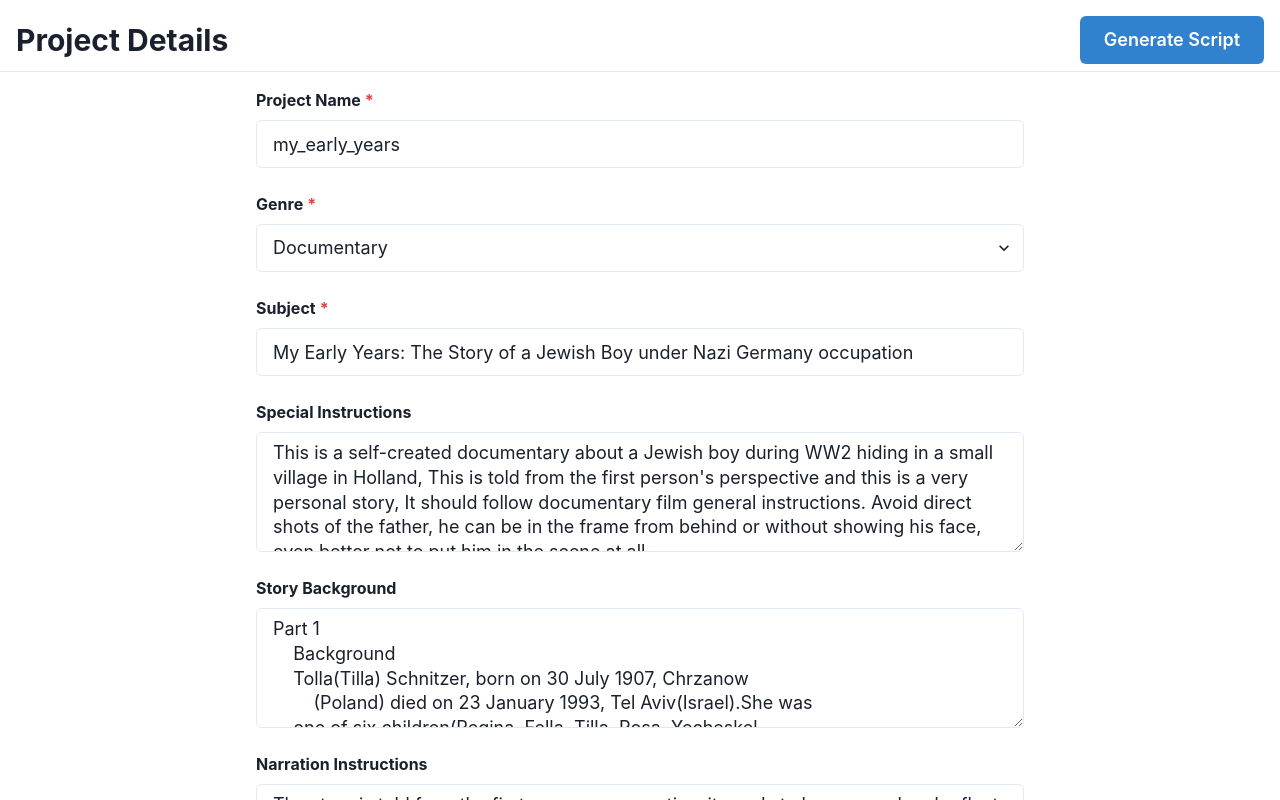
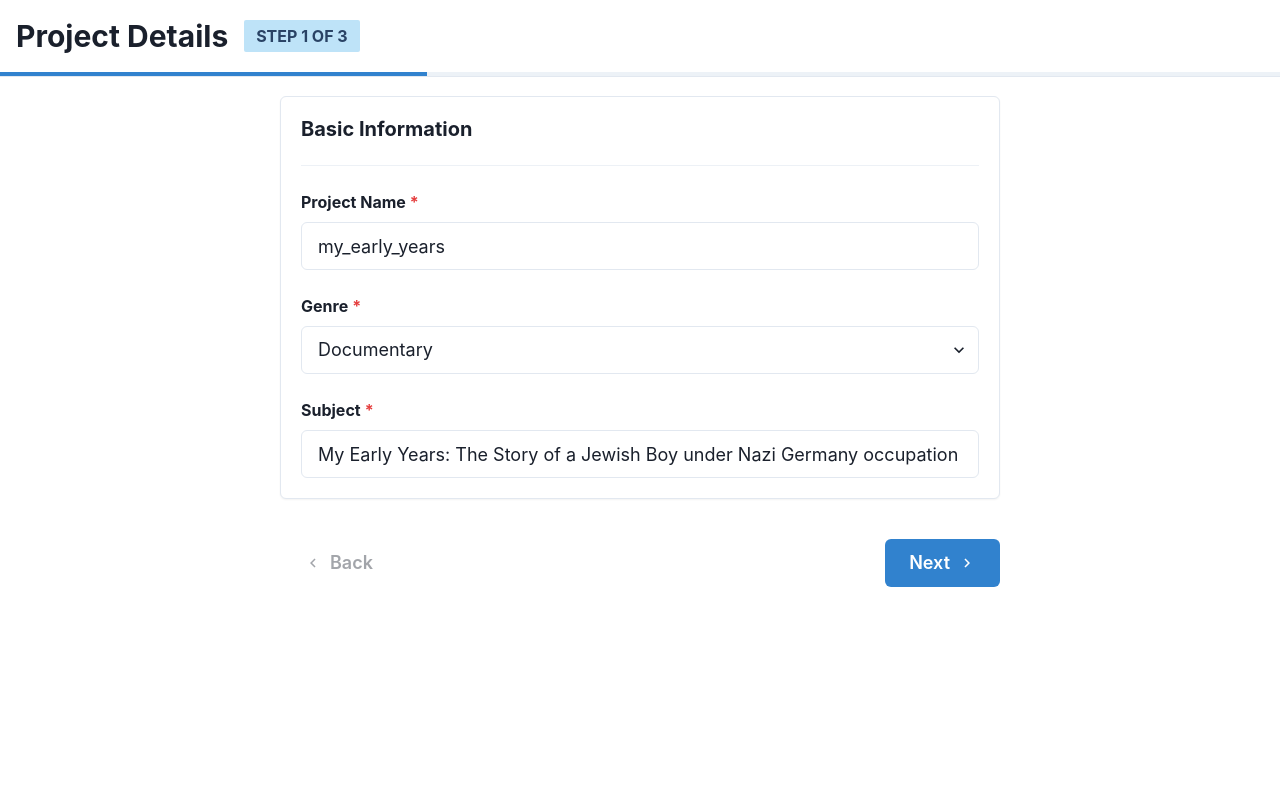
Before and after one commit to germanilia/movie_maker, a React (Create React App) app in the folder src/frontend/: page / in a window 1280 px wide. Built offline with nearby package versions, Linux system fonts and the light colour scheme.

Commit message:
Refactor ProjectDetailsForm with multi-step form, improved UI, and enhanced user experience

```diff
--- a/src/frontend/src/components/ProjectDetailsForm.tsx
+++ b/src/frontend/src/components/ProjectDetailsForm.tsx
@@ -18,7 +18,16 @@ import {
   Heading,
   HStack,
   useToast,
+  Card,
+  CardBody,
+  useColorModeValue,
+  Badge,
+  Text,
+  Divider,
+  Progress,
+  IconButton,
 } from '@chakra-ui/react';
+import { ChevronLeftIcon, ChevronRightIcon } from '@chakra-ui/icons';
 import { Script } from '../models/models';
 
 interface ProjectDetailsFormProps {
@@ -40,12 +49,15 @@ interface ProjectData {
   black_and_white: boolean;
 }
 
+const TOTAL_STEPS = 3;
+
 const ProjectDetailsForm: React.FC<ProjectDetailsFormProps> = ({
   onNext,
   setScript,
   setProjectName,
-}) => {
+}): JSX.Element => {
   const [isLoading, setIsLoading] = React.useState(false);
+  const [currentStep, setCurrentStep] = React.useState(1);
   const [projectData, setProjectData] = React.useState<ProjectData>({
     project: '',
     genre: 'documentary',
@@ -59,6 +71,11 @@ const ProjectDetailsForm: React.FC<ProjectDetailsFormProps> = ({
     black_and_white: false,
   });
   const toast = useToast();
+
+  // Color mode values
+  const bgColor = useColorModeValue('white', 'gray.800');
+  const borderColor = useColorModeValue('gray.200', 'gray.600');
+  const cardBg = useColorModeValue('gray.50', 'gray.700');
 
   // Load default data from YAML file if it exists
   React.useEffect(() => {
@@ -90,8 +107,45 @@ const ProjectDetailsForm: React.FC<ProjectDetailsFormProps> = ({
       });
   }, [setProjectName]);
 
-  const handleSubmit = async (e: React.FormEvent) => {
-    e.preventDefault();
+  const handleChange = (field: string, value: any) => {
+    setProjectData(prev => ({ ...prev, [field]: value }));
+    if (field === 'project') {
+      setProjectName(value);
+    }
+  };
+
+  const isStepValid = () => {
+    switch (currentStep) {
+      case 1:
+        return projectData.project.trim() !== '' &&
+               projectData.genre.trim() !== '' &&
+               projectData.subject.trim() !== '';
+      case 2:
+        return true; // Content instructions are optional
+      case 3:
+        return projectData.number_of_chapters >= 1 &&
+               projectData.number_of_scenes >= 1 &&
+               projectData.number_of_shots >= 1;
+      default:
+        return false;
+    }
+  };
+
+  const handleNext = () => {
+    if (currentStep < TOTAL_STEPS) {
+      setCurrentStep(prev => prev + 1);
+    } else if (isStepValid()) {
+      handleSubmit();
+    }
+  };
+
+  const handleBack = () => {
+    if (currentStep > 1) {
+      setCurrentStep(prev => prev - 1);
+    }
+  };
+
+  const handleSubmit = async () => {
     setIsLoading(true);
     try {
       const generateResponse = await fetch('http://localhost:8000/api/generate-script', {
@@ -128,60 +182,33 @@ const ProjectDetailsForm: React.FC<ProjectDetailsFormProps> = ({
     }
   };
 
-  const handleChange = (field: string, value: any) => {
-    setProjectData(prev => ({ ...prev, [field]: value }));
-    if (field === 'project') {
-      setProjectName(value);
-    }
-  };
-
+  const renderStepContent = () => {
+    switch (currentStep) {
+      case 1:
         return (
-    <Box height="100vh" overflow="hidden" position="relative">
-      {/* Top Navigation Bar */}
-      <Box
-        p={4}
-        borderBottomWidth={1}
-        bg="white"
-        position="sticky"
-        top={0}
-        zIndex={3}
-        height="72px"
-      >
-        <HStack justify="space-between" align="center">
-          <Heading size="lg">Project Details</Heading>
-          <Button
-            colorScheme="blue"
-            size="lg"
-            isLoading={isLoading}
-            loadingText="Generating Script"
-            onClick={handleSubmit}
-          >
-            Generate Script
-          </Button>
-        </HStack>
-      </Box>
-
-      {/* Main Content */}
-      <Box height="calc(100vh - 72px)" overflow="auto" p={4}>
-        <VStack spacing={6} align="stretch" maxW="container.md" mx="auto">
+          <Card shadow="sm" borderWidth="1px" borderColor={borderColor}>
+            <CardBody>
+              <VStack spacing={6} align="stretch">
+                <Heading size="md">Basic Information</Heading>
+                <Divider />
                 <FormControl isRequired>
                   <FormLabel fontWeight="bold">Project Name</FormLabel>
                   <Input
-              bg="white"
                     value={projectData.project}
                     onChange={(e) => handleChange('project', e.target.value)}
                     placeholder="Enter project name"
                     size="lg"
+                    bg={bgColor}
                   />
                 </FormControl>
 
                 <FormControl isRequired>
                   <FormLabel fontWeight="bold">Genre</FormLabel>
                   <Select
-              bg="white"
                     value={projectData.genre}
                     onChange={(e) => handleChange('genre', e.target.value)}
                     size="lg"
+                    bg={bgColor}
                   >
                     <option value="documentary">Documentary</option>
                     <option value="drama">Drama</option>
@@ -192,69 +219,80 @@ const ProjectDetailsForm: React.FC<ProjectDetailsFormProps> = ({
                 <FormControl isRequired>
                   <FormLabel fontWeight="bold">Subject</FormLabel>
                   <Input
-              bg="white"
                     value={projectData.subject}
                     onChange={(e) => handleChange('subject', e.target.value)}
                     placeholder="Enter the main subject of your video"
                     size="lg"
+                    bg={bgColor}
                   />
                 </FormControl>
-
+              </VStack>
+            </CardBody>
+          </Card>
+        );
+      case 2:
+        return (
+          <Card shadow="sm" borderWidth="1px" borderColor={borderColor}>
+            <CardBody>
+              <VStack spacing={6} align="stretch">
+                <Heading size="md">Content Instructions</Heading>
+                <Divider />
                 <FormControl>
                   <FormLabel fontWeight="bold">Special Instructions</FormLabel>
                   <Textarea
-              bg="white"
                     value={projectData.movie_general_instructions}
                     onChange={(e) => handleChange('movie_general_instructions', e.target.value)}
                     placeholder="Enter any special instructions for the video"
                     size="lg"
                     minH="120px"
+                    bg={bgColor}
                   />
                 </FormControl>
 
                 <FormControl>
                   <FormLabel fontWeight="bold">Story Background</FormLabel>
                   <Textarea
-              bg="white"
                     value={projectData.story_background}
                     onChange={(e) => handleChange('story_background', e.target.value)}
                     placeholder="Enter background information for the story"
                     size="lg"
                     minH="120px"
+                    bg={bgColor}
                   />
                 </FormControl>
 
                 <FormControl>
                   <FormLabel fontWeight="bold">Narration Instructions</FormLabel>
                   <Textarea
-              bg="white"
                     value={projectData.narration_instructions}
                     onChange={(e) => handleChange('narration_instructions', e.target.value)}
                     placeholder="Enter instructions for the narration style and tone"
                     size="lg"
                     minH="120px"
+                    bg={bgColor}
                   />
                 </FormControl>
-
-          <Box
-            p={6}
-            bg="gray.50"
-            borderRadius="md"
-            borderWidth="1px"
-            borderColor="gray.200"
-          >
-            <VStack spacing={4}>
+              </VStack>
+            </CardBody>
+          </Card>
+        );
+      case 3:
+        return (
+          <Card shadow="sm" borderWidth="1px" borderColor={borderColor}>
+            <CardBody>
+              <VStack spacing={6} align="stretch">
+                <Heading size="md">Structure Settings</Heading>
+                <Divider />
                 <FormControl isRequired>
                   <FormLabel fontWeight="bold">Number of Chapters</FormLabel>
                   <NumberInput
-                  bg="white"
                     value={projectData.number_of_chapters}
                     onChange={(valueString) => handleChange('number_of_chapters', parseInt(valueString))}
                     min={1}
                     max={10}
                     size="lg"
                   >
-                  <NumberInputField />
+                    <NumberInputField bg={bgColor} />
                     <NumberInputStepper>
                       <NumberIncrementStepper />
                       <NumberDecrementStepper />
@@ -265,14 +303,13 @@ const ProjectDetailsForm: React.FC<ProjectDetailsFormProps> = ({
                 <FormControl isRequired>
                   <FormLabel fontWeight="bold">Number of Scenes per Chapter</FormLabel>
                   <NumberInput
-                  bg="white"
                     value={projectData.number_of_scenes}
                     onChange={(valueString) => handleChange('number_of_scenes', parseInt(valueString))}
                     min={1}
                     max={10}
                     size="lg"
                   >
-                  <NumberInputField />
+                    <NumberInputField bg={bgColor} />
                     <NumberInputStepper>
                       <NumberIncrementStepper />
                       <NumberDecrementStepper />
@@ -283,14 +320,13 @@ const ProjectDetailsForm: React.FC<ProjectDetailsFormProps> = ({
                 <FormControl isRequired>
                   <FormLabel fontWeight="bold">Number of Shots per Scene</FormLabel>
                   <NumberInput
-                  bg="white"
                     value={projectData.number_of_shots}
                     onChange={(valueString) => handleChange('number_of_shots', parseInt(valueString))}
                     min={1}
                     max={10}
                     size="lg"
                   >
-                  <NumberInputField />
+                    <NumberInputField bg={bgColor} />
                     <NumberInputStepper>
                       <NumberIncrementStepper />
                       <NumberDecrementStepper />
@@ -307,7 +343,89 @@ const ProjectDetailsForm: React.FC<ProjectDetailsFormProps> = ({
                   />
                 </FormControl>
               </VStack>
+            </CardBody>
+          </Card>
+        );
+      default:
+        return null;
+    }
+  };
+
+  return (
+    <Box height="100vh" overflow="hidden" bg={bgColor}>
+      {/* Fixed Header */}
+      <Box
+        position="fixed"
+        top={0}
+        left={0}
+        right={0}
+        zIndex={100}
+        bg={bgColor}
+        borderBottomWidth={1}
+        borderColor={borderColor}
+      >
+        <VStack spacing={0}>
+          <HStack
+            justify="space-between"
+            align="center"
+            p={4}
+            width="100%"
+            height="72px"
+          >
+            <HStack spacing={4}>
+              <Heading size="lg">Project Details</Heading>
+              <Badge colorScheme="blue" fontSize="md" px={3} py={1}>
+                Step {currentStep} of {TOTAL_STEPS}
+              </Badge>
+            </HStack>
+          </HStack>
+          <Progress
+            value={(currentStep / TOTAL_STEPS) * 100}
+            size="xs"
+            colorScheme="blue"
+            width="100%"
+          />
+        </VStack>
       </Box>
+
+      {/* Main Content */}
+      <Box
+        height="calc(100vh - 72px)"
+        overflow="auto"
+        pt="72px"
+      >
+        <VStack
+          spacing={6}
+          align="stretch"
+          maxW="container.md"
+          mx="auto"
+          p={6}
+        >
+          {renderStepContent()}
+
+          {/* Navigation */}
+          <HStack justify="space-between" pt={4}>
+            <Button
+              leftIcon={<ChevronLeftIcon />}
+              onClick={handleBack}
+              isDisabled={currentStep === 1}
+              size="lg"
+              variant="ghost"
+            >
+              Back
+            </Button>
+            <Button
+              rightIcon={<ChevronRightIcon />}
+              onClick={handleNext}
+              colorScheme="blue"
+              size="lg"
+              isLoading={isLoading}
+              loadingText={currentStep === TOTAL_STEPS ? "Generating Script" : "Next"}
+              isDisabled={!isStepValid()}
+            >
+              {currentStep === TOTAL_STEPS ? "Generate Script" : "Next"}
+            </Button>
+          </HStack>
         </VStack>
       </Box>
     </Box>
```
Also changed, not shown: src/frontend/src/components/BackgroundMusic.tsx (+7 -9 lines), src/frontend/src/components/NarrationBox.tsx (+1 -9 lines). Lines whose indentation alone changed are shown as unchanged.
